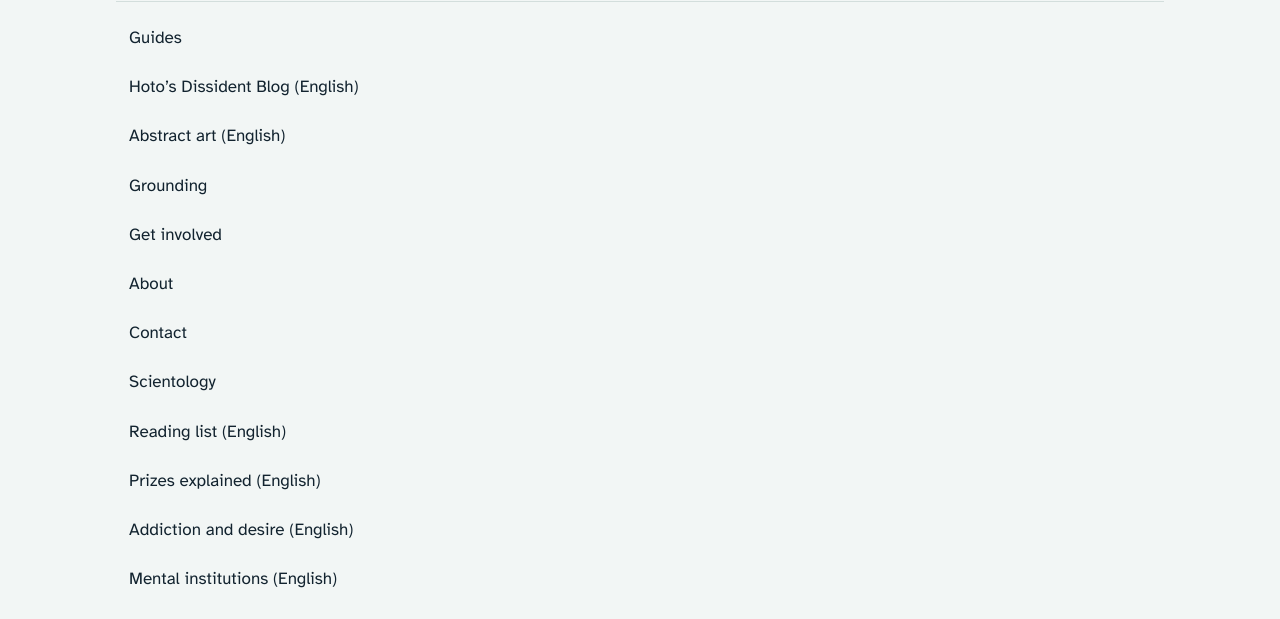
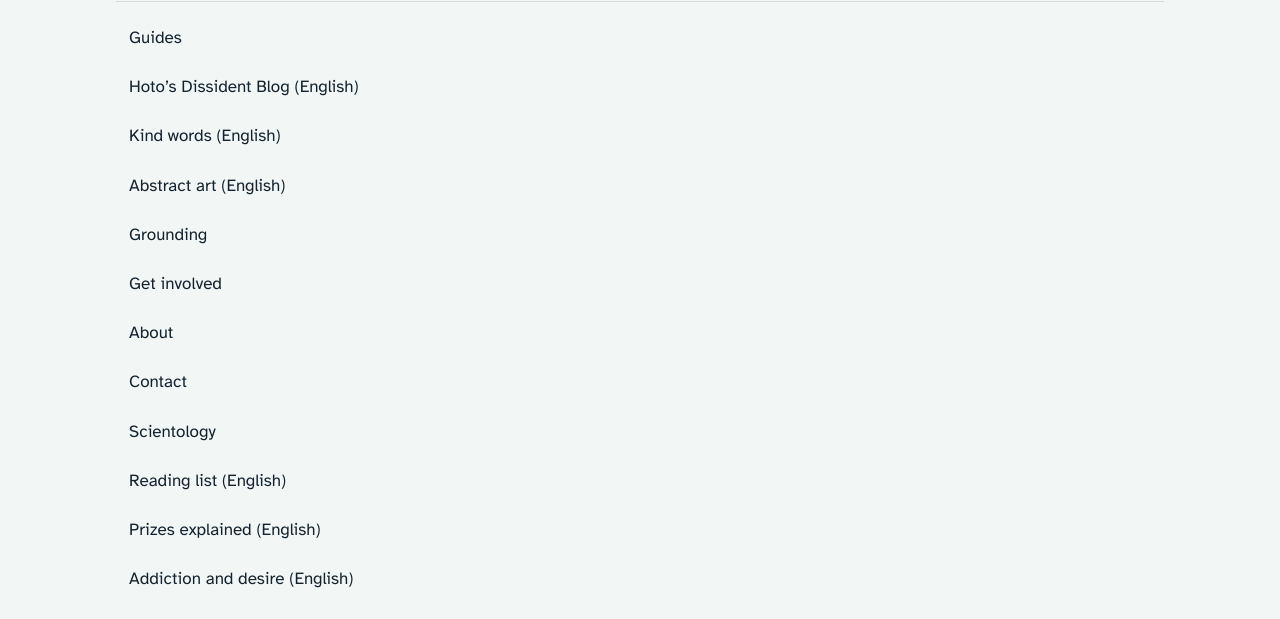
Before and after one commit to hoto1000/planet-hoto, a website: page docs/index.html in a window 1280 px wide. Both pictures are taken after a click on the button "Menu". Shown: the part 180-799 px from the top of the page. Drawn offline with Linux system fonts and the light colour scheme.

Commit message:
Link kind words from home navigation

```diff
--- a/docs/index.html
+++ b/docs/index.html
@@ -207,6 +207,7 @@ nav#mainnav a:focus-visible { outline: 3px solid var(--accent); outline-offset:
     <nav id="mainnav" aria-label="Main" hidden>
       <a href="#guides" data-i18n="nav_guides">Guides</a>
       <a href="blog.html">Hoto’s Dissident Blog (English)</a>
+      <a href="kind-words.html">Kind words (English)</a>
       <a href="art.html">Abstract art (English)</a>
       <a href="#grounding" data-i18n="nav_grounding">Grounding</a>
       <a href="#involved" data-i18n="nav_involved">Get involved</a>
```
